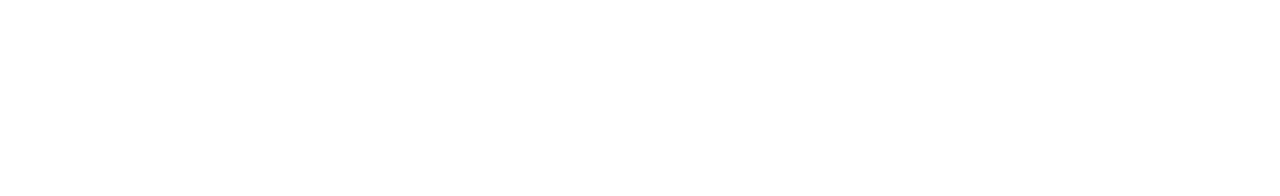
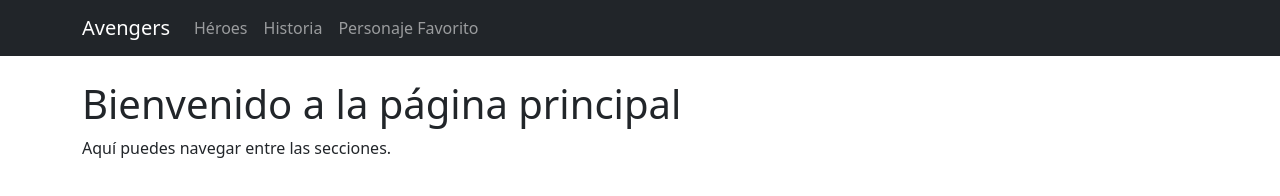
Before and after one commit to JavierPantoja03/Proyecto-Avengers, a plain HTML site: page index.html in a window 1280 px wide. Drawn offline with nearby package versions, Linux system fonts and the light colour scheme.

Commit message:
Proyecto vengadores

```diff
--- a/index.html
+++ b/index.html
@@ -8,6 +8,30 @@
 <script src="https://cdn.jsdelivr.net/npm/bootstrap@5.3.3/dist/js/bootstrap.bundle.min.js" integrity="sha384-YvpcrYf0tY3lHB60NNkmXc5s9fDVZLESaAA55NDzOxhy9GkcIdslK1eN7N6jIeHz" crossorigin="anonymous"></script>
 </head>
 <body>
+        <!-- Menú de Navegación -->
+        <nav class="navbar navbar-expand-lg navbar-dark bg-dark">
+            <div class="container">
+                <a class="navbar-brand" href="index.html">Avengers</a>
+                <button class="navbar-toggler" type="button" data-bs-toggle="collapse" data-bs-target="#navbarNav">
+                    <span class="navbar-toggler-icon"></span>
+                </button>
+                <div class="collapse navbar-collapse" id="navbarNav">
+                    <ul class="navbar-nav">
+                        <li class="nav-item"><a class="nav-link" href="heroes.html">Héroes</a></li>
+                        <li class="nav-item"><a class="nav-link" href="historia.html">Historia</a></li>
+                        <li class="nav-item"><a class="nav-link" href="favorito.html">Personaje Favorito</a></li>
+                    </ul>
+                </div>
+            </div>
+        </nav>
 
+        <!-- Contenido de la Página -->
+        <div class="container mt-4">
+            <h1>Bienvenido a la página principal</h1>
+            <p>Aquí puedes navegar entre las secciones.</p>
+        </div>
+
+        <script src="https://cdn.jsdelivr.net/npm/bootstrap@5.3.0/dist/js/bootstrap.bundle.min.js"></script>
+    </body>
 </body>
 </html>
```
